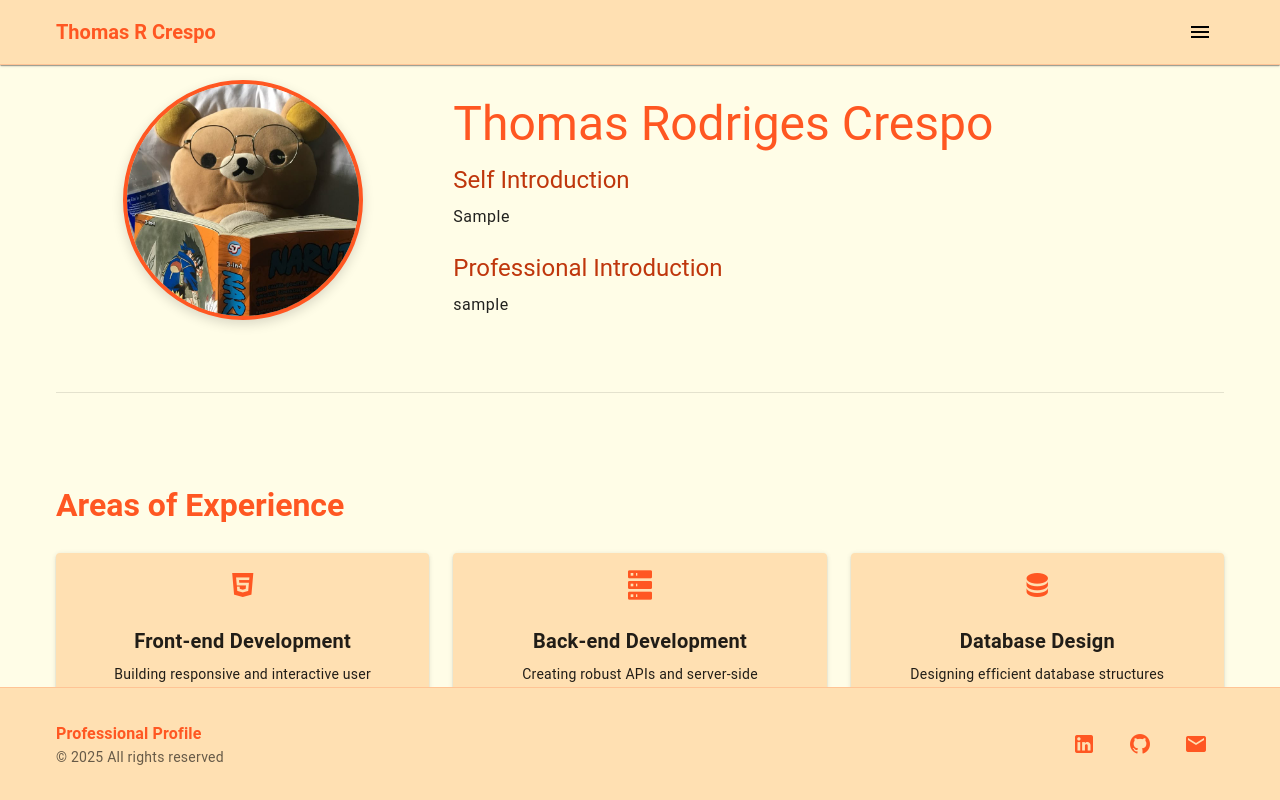
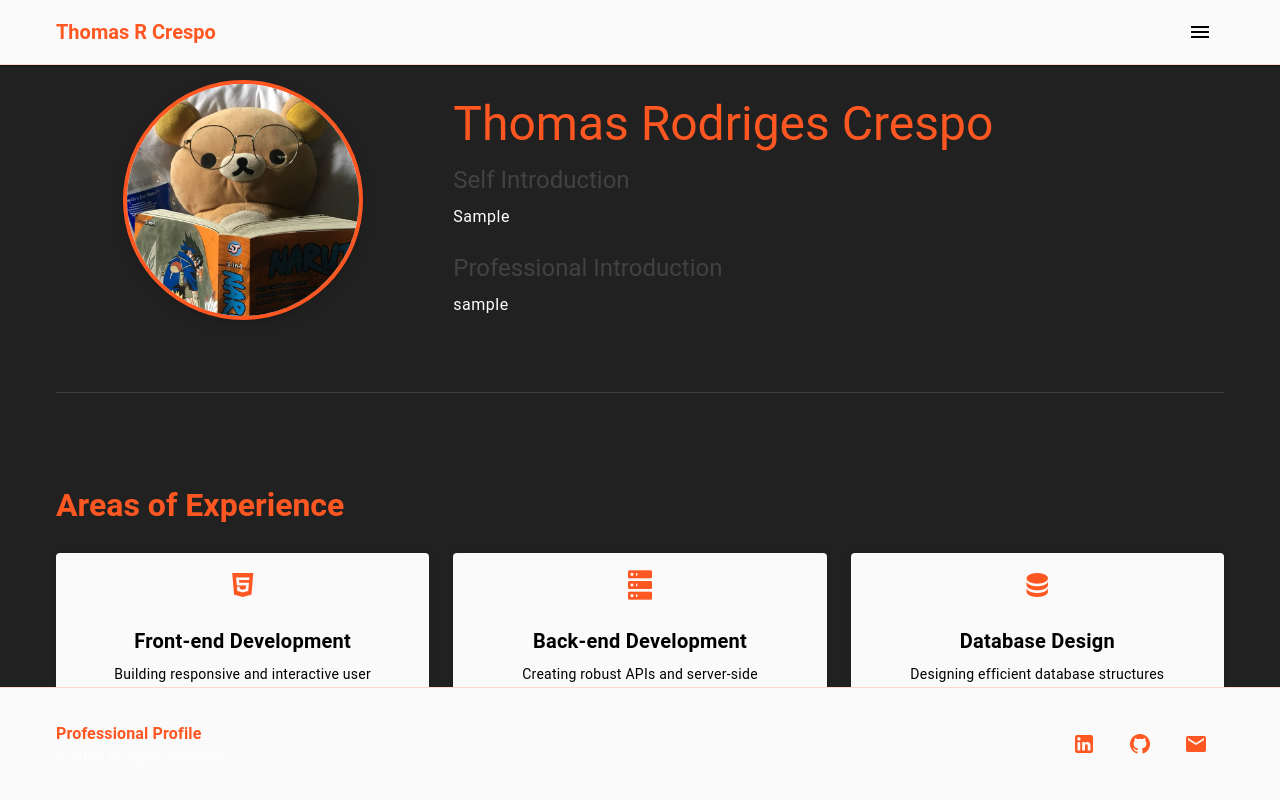
Before and after one commit to erissa1997/My-husband-profile, a Vue app: page / in a window 1280 px wide. Shown: the top 800 px of the page. Built offline with nearby package versions, Linux system fonts and the light colour scheme.

Commit message:
change project color

```diff
--- a/src/vuetify.ts
+++ b/src/vuetify.ts
@@ -12,13 +12,14 @@ export const vuetify = createVuetify({
     defaultTheme: "customTheme",
     themes: {
       customTheme: {
-        dark: false,
+        dark: true,
         colors: {
           primary: colors.deepOrange.base,
-          secondary: colors.deepOrange.darken4,
-          accent: colors.deepOrange.accent3,
-          background: colors.yellow.lighten5,
-          surface: colors.orange.lighten4,
+          secondary: colors.grey.darken3,
+          separator: colors.blueGrey.darken4,
+          accent: colors.deepOrange.darken1,
+          background: colors.grey.darken4,
+          surface: colors.grey.lighten5,
           error: colors.deepOrange.darken3,
           info: colors.lightBlue.base,
           success: colors.green.base,
```
